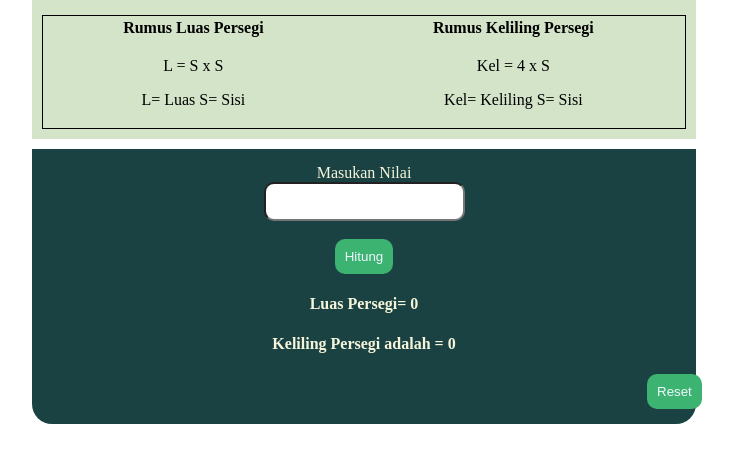
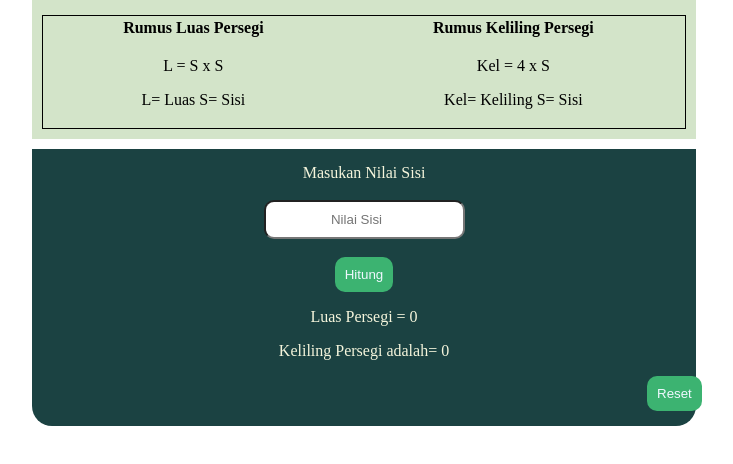
Before and after one commit to revou-fundamental-course/8-jan-24-yogifirmansyah98, a plain HTML site: page index.html in a window 1280 px wide. Both pictures are taken after a click on the button "Hitung". Shown: the part 278-742 px from the top of the page, without its empty margins (276-1009 px from the left). Drawn offline with Linux system fonts and the light colour scheme.

Commit message:
modified style.css, index.html and script.js

```diff
--- a/css/style.css
+++ b/css/style.css
@@ -4,15 +4,14 @@ header{
     border-top-right-radius: 20px;
     border-top-left-radius: 20px;
     background-color: #1B4242;
-    color: antiquewhite;
     margin-left: 300px;
     margin-right: 300px;
     box-shadow: #092635;
     text-align:center;
+    color:beige;
 }
 header h1{
     background-color: #092635;
-    color: antiquewhite;
     font-family:inherit;
 }
 header h3 {
--- a/index.html
+++ b/index.html
@@ -30,15 +30,15 @@
         </table>
         </div>
     <div class="inputSection">
-        <label for="squareSide" id="lblsquareSide">Masukan Nilai</label><br>
-        <input type="number" id="squareSide">
+        <label for="squareSide" id="lblsquareSide">Masukan Nilai Sisi</label><br><br>
+        <input type="number" id="squareSide" placeholder="Nilai Sisi">
             <br>
             <br>
-        <button id="countButton" onclick="wide(), squarePerimeter()">Hitung</button>
-        <h4>Luas Persegi= <span id="wide">??</span></h4>
-        <h4>Keliling Persegi adalah = <span  id="squarePerimeter">??</span></h4>
-        <button id="clearButton" onclick="resetButton()">Reset</button>
+        <button id="countButton" onclick="wide(), squarePerimeter(), showResultLuas(), showResultKel(), showSide()">Hitung</button>
+            <p id="showResultLuas" style="display:none">Luas Persegi = <span id="wide">0</span></p>
+            <p id="showResultKel" style="display:none">Keliling Persegi adalah= <span id="squarePerimeter">0</span></p>
+        <button id="clearButton"  onclick="resetButton()">Reset</button>
     </div>
-   <script src="js/script.js"></script>
+    <script src="js/script.js"></script>
 </body>
 </html>
--- a/js/script.js
+++ b/js/script.js
@@ -1,4 +1,5 @@
 function wide(){
+
     var s = document.getElementById('squareSide').value;
 
     var wide = s*s;
@@ -6,6 +7,7 @@ function wide(){
     document.getElementById('wide').innerHTML = wide;
 }
 function squarePerimeter(){
+
     var s = document.getElementById('squareSide').value;
 
     var squarePerimeter = 4*s;
@@ -13,5 +15,18 @@ function squarePerimeter(){
     document.getElementById('squarePerimeter').innerHTML = squarePerimeter;
 }
 function resetButton(){
-    document.getElementById('squareSide').value=''
+
+    document.getElementById('squareSide').value='';
+
+    document.getElementById('showResultLuas').style.display='none';
+
+    document.getElementById('showResultKel').style.display='none';
 }
+function showResultLuas(){
+
+    document.getElementById('showResultLuas').style.display='block';
+}
+function showResultKel(){
+
+    document.getElementById('showResultKel').style.display='block';
+}
```
